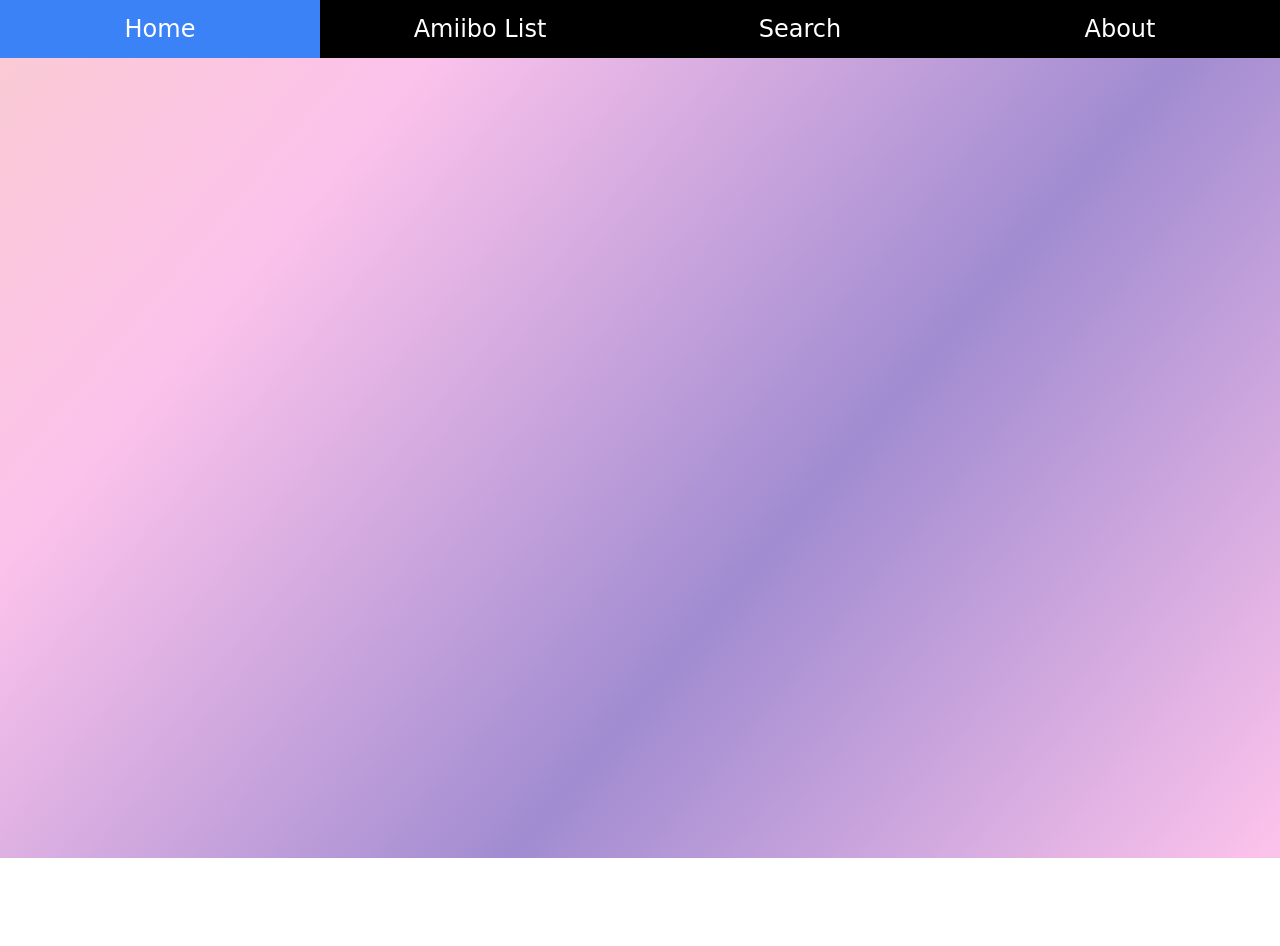
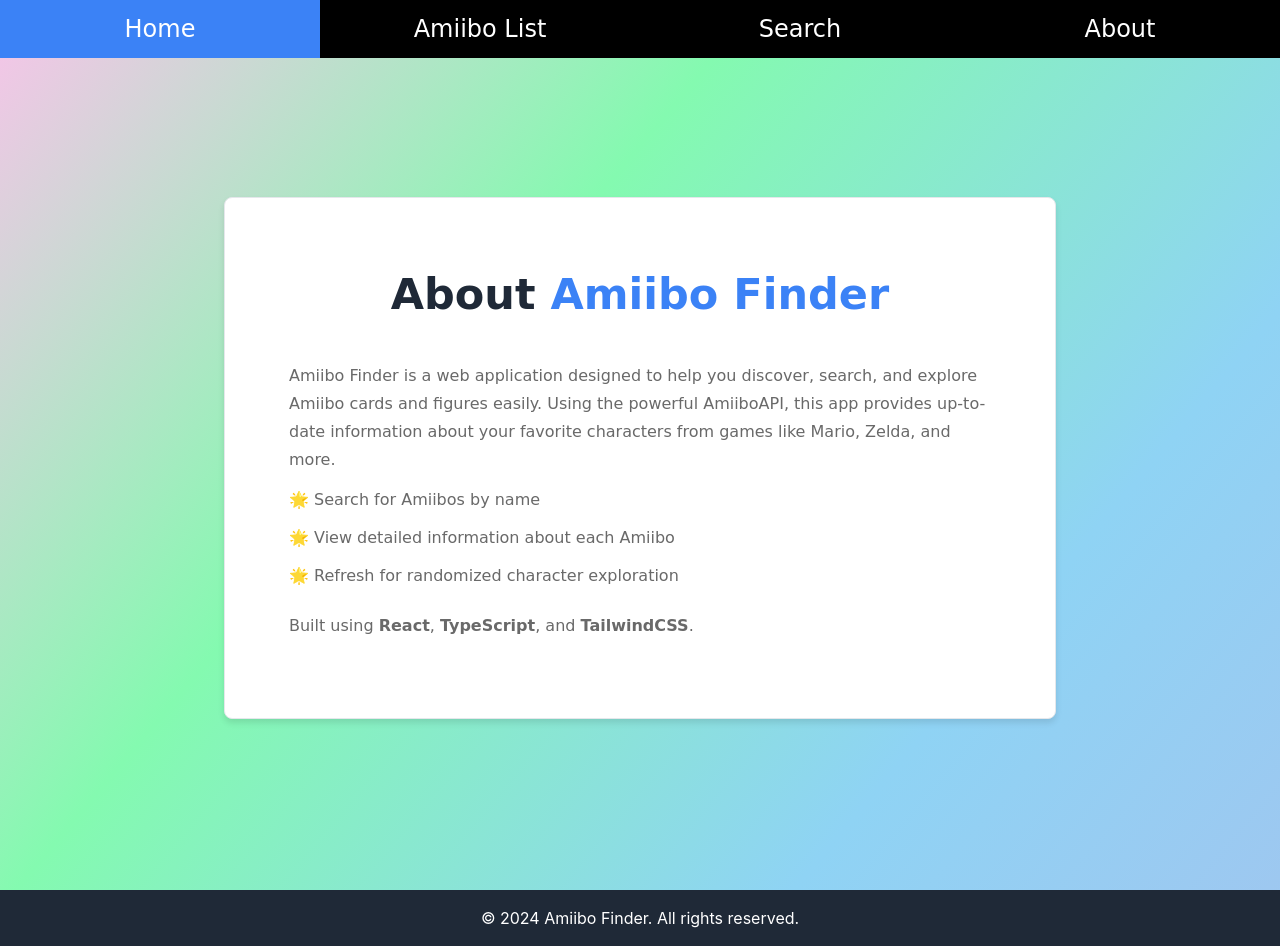
Before and after one commit to Mussie0001/amiibo-finder, a React (Vite) app: page /about in a window 1280 px wide. Before the commit the page ends 858 px from the top, so only its background shows below. Built offline with nearby package versions, Linux system fonts and the light colour scheme.

Commit message:
updated structure and added last component + page

```diff
--- /dev/null
+++ b/postcss.config.js
@@ -0,0 +1,6 @@
+export default {
+    plugins: {
+      tailwindcss: {},
+      autoprefixer: {},
+    },
+  };
--- a/src/App.tsx
+++ b/src/App.tsx
@@ -1,37 +1,42 @@
-import { BrowserRouter as Router, Route, Routes } from "react-router-dom";
-import NavBar from "./components/NavBar";
+import { BrowserRouter as Router, Route, Routes, useLocation } from "react-router-dom";
+import Navbar from "./components/NavBar";
+import Footer from "./components/Footer";
 import HomePage from "./pages/HomePage";
-import styled from "styled-components";
+import AmiiboListPage from "./pages/AmiiboListPage";
+import SearchPage from "./pages/SearchPage";
+import AboutPage from "./pages/AboutPage";
+import AmiiboDetailPage from "./pages/AmiiboDetailPage";
 
-const Main = styled.main`
-  display: flex;
-  justify-content: center;
-  min-height: 100vh;
-  position: relative;
-`;
+function AppContent() {
+  const location = useLocation(); // Use inside the Router context
 
-const Head = styled.div``;
+  // Apply "container" class only for the AmiiboList page
+  const isAmiiboListView = location.pathname === "/list";
+  const isAmiiboSearchView = location.pathname === "/search";
 
-const Foot = styled.div``;
+  return (
+    <div className="flex flex-col min-h-screen">
+      <Navbar />
+      <main className={`flex-grow ${(isAmiiboListView || isAmiiboSearchView) ? "container mx-auto mt-8 mb-8" : ""}`}>
+        <Routes>
+          <Route path="/" element={<HomePage />} />
+          <Route path="/list" element={<AmiiboListPage />} />
+          <Route path="/search" element={<SearchPage />} />
+          <Route path="/about" element={<AboutPage />} />
+          <Route path="/detail/:name" element={<AmiiboDetailPage />} />
+        </Routes>
+      </main>
+      <Footer />
+    </div>
+  );
+};
 
-// Christian Rudder ---------------------------
-// Created skeleton, routing, head, main, and foot skeleton
-// ----------------
 function App() {
   return (
     <Router>
-      <Head>
-        <NavBar />
-      </Head>
-      <Main>
-        <Routes>
-          <Route path="/" element={<HomePage />} />
-          {/* Add other routes here */}
-        </Routes>
-        <Foot>{/* Footer component */}</Foot>
-      </Main>
+      <AppContent />
     </Router>
   );
-}
+};
 
 export default App;
--- /dev/null
+++ b/src/components/AmiiboList.tsx
@@ -0,0 +1,95 @@
+import { useEffect, useState } from "react";
+import AmiiboCard from "./AmiiboCard";
+
+/**
+ * Mussie Abraham
+ * AmiiboList component fetches and displays a list of Amiibo figures based on a randomly selected character.
+ * It shows a loading spinner while fetching data and displays the Amiibos or a message if no Amiibos are found.
+ * Users can refresh the list to fetch Amiibos for a different random character.
+ */
+
+function AmiiboList() {
+  const [amiibos, setAmiibos] = useState([]); // State to store fetched Amiibos
+  const [loading, setLoading] = useState(true); // State to manage loading spinner visibility
+  const [displayCharacter, setDisplayCharacter] = useState<string>(""); // State to store the currently displayed character
+
+  /**
+   * Fetches Amiibos for a random character from the Amiibo API.
+   * Updates the state with the fetched Amiibos and the character.
+   * Handles loading state and errors.
+   */
+  const fetchAmiibos = () => {
+    setLoading(true); // Show loading spinner while fetching
+    const characters = ["mario", "luigi", "peach", "daisy", "toad", "yoshi", "bowser", "wario", "diddy kong", "donkey kong", "link", "zelda", "kirby", "pac-man", "piranha plant", "inkling", "lucina", "sonic", "mewtwo", "pikachu", "charizard", "jigglypuff", "greninja", "lucario", "incineroar", "wolf", "banjo & kazooie", "king k. rool", "isabelle", "villager", "tom nook", "k.k. slider", "resetti", "blathers", "celeste", "kicks", "mabel", "sable", "timmy & tommy", "lottie", "luna", "porter", "redd", "saharah", "wisp", "zipper", "ace", "booker", "chip", "copper", "cyrus", "digby", "franklin", "gracie", "gulliver", "harriet", "harvey", "joan", "jingle", "joan", "jingle"];
+    const randomCharacter = characters[Math.floor(Math.random() * characters.length)];
+
+    fetch(`https://www.amiiboapi.com/api/amiibo/?character=${randomCharacter}`)
+      .then((res) => res.json())
+      .then((data) => {
+        const filteredAmiibos = (data.amiibo || []).filter(
+          (amiibo: any) => amiibo.character.toLowerCase() === randomCharacter
+        );
+
+        setAmiibos(filteredAmiibos); // Update state with filtered Amiibos
+        setDisplayCharacter(randomCharacter); // Update display character
+        setLoading(false); // Hide loading spinner
+      })
+      .catch((err) => {
+        console.error("Error fetching Amiibo data:", err);
+        setLoading(false); // Hide loading spinner on error
+      });
+  };
+
+  // Fetch data on initial render
+  useEffect(() => {
+    fetchAmiibos();
+  }, []);
+
+  if (loading) {
+    return <div className="text-center text-2xl text-blue-500" style={{ fontFamily: 'Comic Sans MS' }}>Loading Amiibos...</div>;
+  }
+
+  if (amiibos.length === 0) {
+    return (
+      <div className="text-center text-xl" style={{ fontFamily: 'Comic Sans MS' }}>
+        No Amiibos found for <strong>{displayCharacter}</strong>.
+        <div className="mt-4">
+          <button
+        onClick={fetchAmiibos}
+        className="bg-blue-500 text-white px-4 py-2 mb-4 rounded hover:bg-blue-600 transition" style={{ fontFamily: 'Comic Sans MS' }}
+          >
+        Refresh
+          </button>
+        </div>
+      </div>
+
+    );
+  }
+
+  return (
+    <div className="p-4">
+      <h1 className="text-xl font-bold mb-4" style={{ fontFamily: 'Comic Sans MS' }}>
+        Showing Amiibos for: <span className="text-blue-600">{displayCharacter.charAt(0).toUpperCase() + displayCharacter.slice(1)}</span>
+      </h1>
+      <button
+        onClick={fetchAmiibos}
+        className="bg-blue-500 text-white px-4 py-2 mb-4 rounded hover:bg-blue-600 transition" style={{ fontFamily: 'Comic Sans MS' }}
+      >
+        Refresh
+      </button>
+      <div className="grid grid-cols-1 md:grid-cols-3 gap-6">
+        {amiibos.map((amiibo: any) => (
+          <AmiiboCard
+            key={`${amiibo.head}-${amiibo.tail}`}
+            name={amiibo.name}
+            image={amiibo.image}
+            series={amiibo.amiiboSeries}
+            type={amiibo.type}
+          />
+        ))}
+      </div>
+    </div>
+  );
+}
+
+export default AmiiboList;
--- a/src/index.css
+++ b/src/index.css
@@ -16,3 +16,12 @@
     50% { background-position: 100% 50%; }
     100% { background-position: 0% 50%; }
   }
+
+  .container {
+    background: rgba(255, 255, 255, 0.9);
+    backdrop-filter: blur(10px);
+    border-radius: 8px;
+    padding: 20px;
+    max-width: 800px;
+    box-shadow: 0px 4px 6px rgba(0, 0, 0, 0.1);
+  }
--- a/src/components/AboutPage.tsx
+++ b/src/pages/AboutPage.tsx
@@ -1,9 +1,8 @@
 import styled from 'styled-components';
 
-//Jood Alasiri
+// Jood Alasiri
 const PageWrapper = styled.div`
   display: flex;
-
   justify-content: center;
   align-items: center;
   min-height: 100vh;
@@ -11,7 +10,11 @@
 
 const SlayCont = styled.div`
   max-width: 65%;
-  padding: 10%;
+  padding: 5%;
+  background-color: white; /* White box around the content */
+  border-radius: 8px; /* Rounded corners */
+  box-shadow: 0px 4px 6px rgba(0, 0, 0, 0.1); /* Shadow for depth */
+  border: 1px solid #e5e7eb; /* Subtle border for definition */
 `;
 
 const StyledHeader = styled.h1`
@@ -23,10 +26,8 @@
   font-family: 'Comic Sans MS', sans-serif;
 
   span {
-    color: #3b82f6; //ask
+    color: #3b82f6;
   }
-
-
 `;
 
 const StyledParagraph = styled.p`
@@ -42,14 +43,9 @@
 
 const StyledList = styled.ul`
   color: dimgrey;
-
-
   font-family: 'Comic Sans MS', sans-serif;
   list-style-type: none;
-
   padding: 0;
-
-
 
   li {
     margin-bottom: 2%;
--- /dev/null
+++ b/src/pages/AmiiboListPage.tsx
@@ -0,0 +1,23 @@
+import AmiiboList from "../components/AmiiboList";
+
+/**
+ * Mussie Abraham
+ * @file AmiiboListPage.tsx
+ * @description This file contains the AmiiboListPage component which serves as a page to display a list of Amiibo items.
+ * The component uses Tailwind CSS for styling and includes a header and the AmiiboList component.
+ */
+
+function AmiiboListPage() {
+  return (
+    <div className="p-8">
+      {/* Page header with custom font and color */}
+      <h1 className="text-2xl font-bold mb-4 text-center" style={{ fontFamily: 'Comic Sans MS' }}>
+        <span className="text-blue-500">Amiibo List</span>
+      </h1>
+      {/* AmiiboList component renders the list of Amiibo items */}
+      <AmiiboList />
+    </div>
+  );
+};
+
+export default AmiiboListPage;
```
